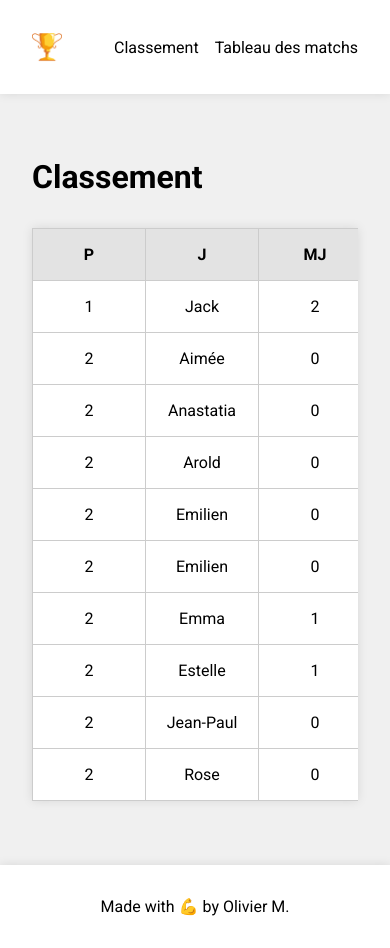
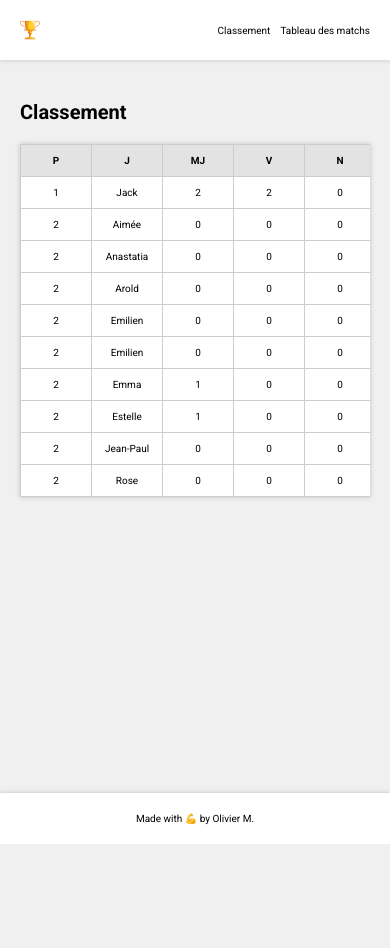
Before and after one commit to OlivierMonsire/theia-fifa, a React (Vite) app: page /ranking in a window 390 px wide. After the commit the page ends 844 px from the top, so only its background shows below. Built offline with nearby package versions, Linux system fonts and the light colour scheme; no server answers.

Commit message:
UI: Update rem on mobile

```diff
--- a/src/index.css
+++ b/src/index.css
@@ -13,6 +13,14 @@
   --border-clr: #ccc;
   --head-clr: #e3e3e3;
   --cell-clr: var(--el-clr);
+
+  font-size:10px;
+}
+
+@media (min-width: 600px) {
+ :root {
+  font-size:14px;
+ }
 }
 
 @media (prefers-color-scheme: dark) {
@@ -75,7 +83,7 @@ a {
 
 .table-container {
   overflow: auto;
-  box-shadow: 0 0 10px rgba(0, 0, 0, 0.1);
+  box-shadow: 0 0 .5rem rgba(0, 0, 0, 0.2);
 }
 
 table {
@@ -98,5 +106,5 @@ table thead th {
   position: sticky;
   top: 0;
   background-color: var(--head-clr);
-  z-index: 1; /* Assure que le thead reste au-dessus des autres éléments */
+  z-index: 1;
 }
--- a/src/styles/footer.css
+++ b/src/styles/footer.css
@@ -4,5 +4,5 @@ footer {
   justify-content: center;
   align-items: center;
   background-color: var(--el-clr);
-  box-shadow: 0 0 10px rgba(0, 0, 0, 0.1);
+  box-shadow: 0 0 .5rem rgba(0, 0, 0, 0.2);
 }
--- a/src/styles/nav.css
+++ b/src/styles/nav.css
@@ -4,11 +4,11 @@
   justify-content: space-between;
   align-items: center;
   background-color: var(--el-clr);
-  box-shadow: 0 0 10px rgba(0, 0, 0, 0.1);
+  box-shadow: 0 0 .5rem rgba(0, 0, 0, 0.2);
 }
 
 .nav .brand img {
-  width: 30px;
+  width: 2rem;
 }
 
 .nav .brand a {
--- a/src/styles/round-robin.css
+++ b/src/styles/round-robin.css
@@ -1,4 +1,6 @@
 .round-robin tbody th {
+  position: sticky;
+  left: 0;
   background-color: var(--head-clr);
 }
 
```
